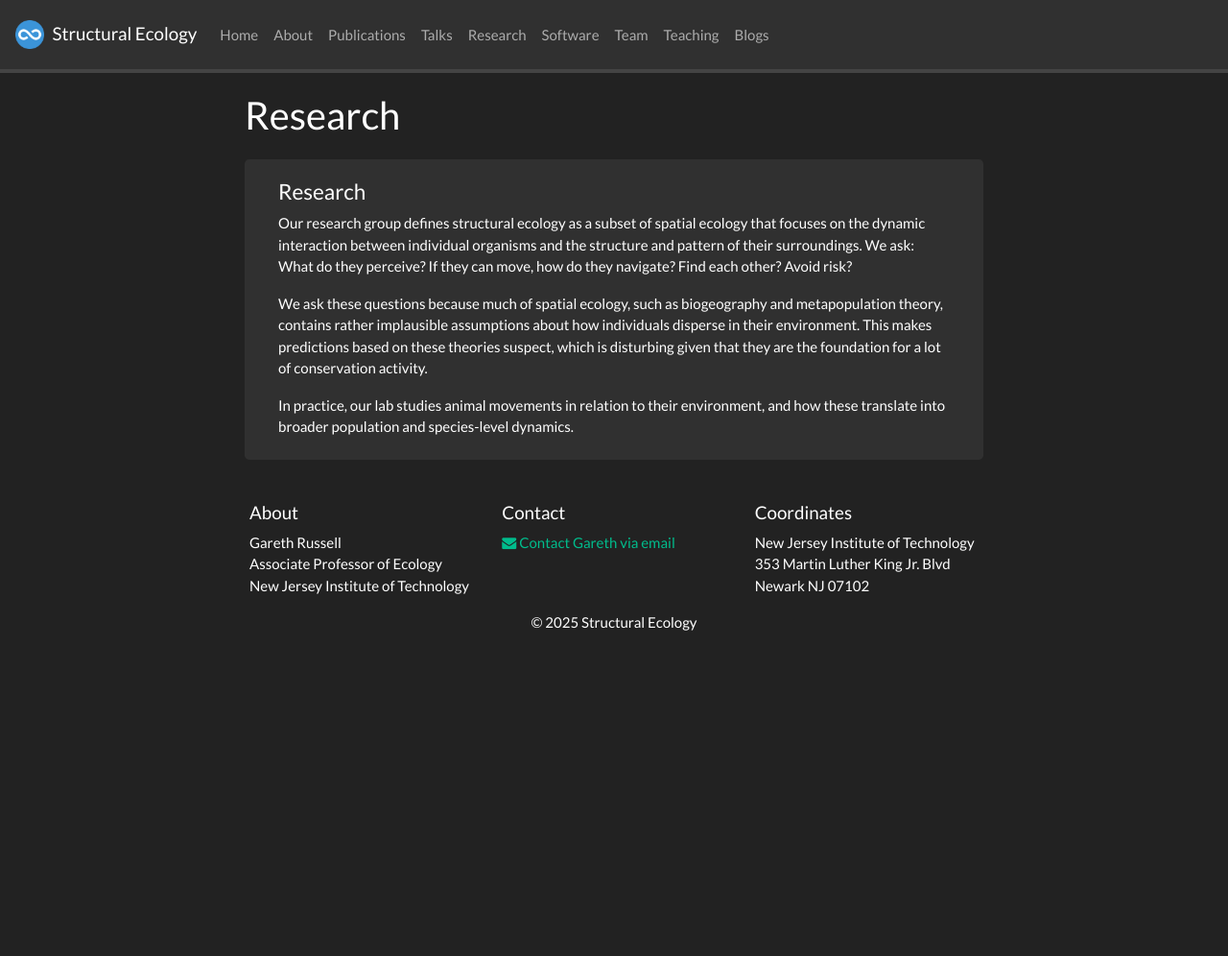
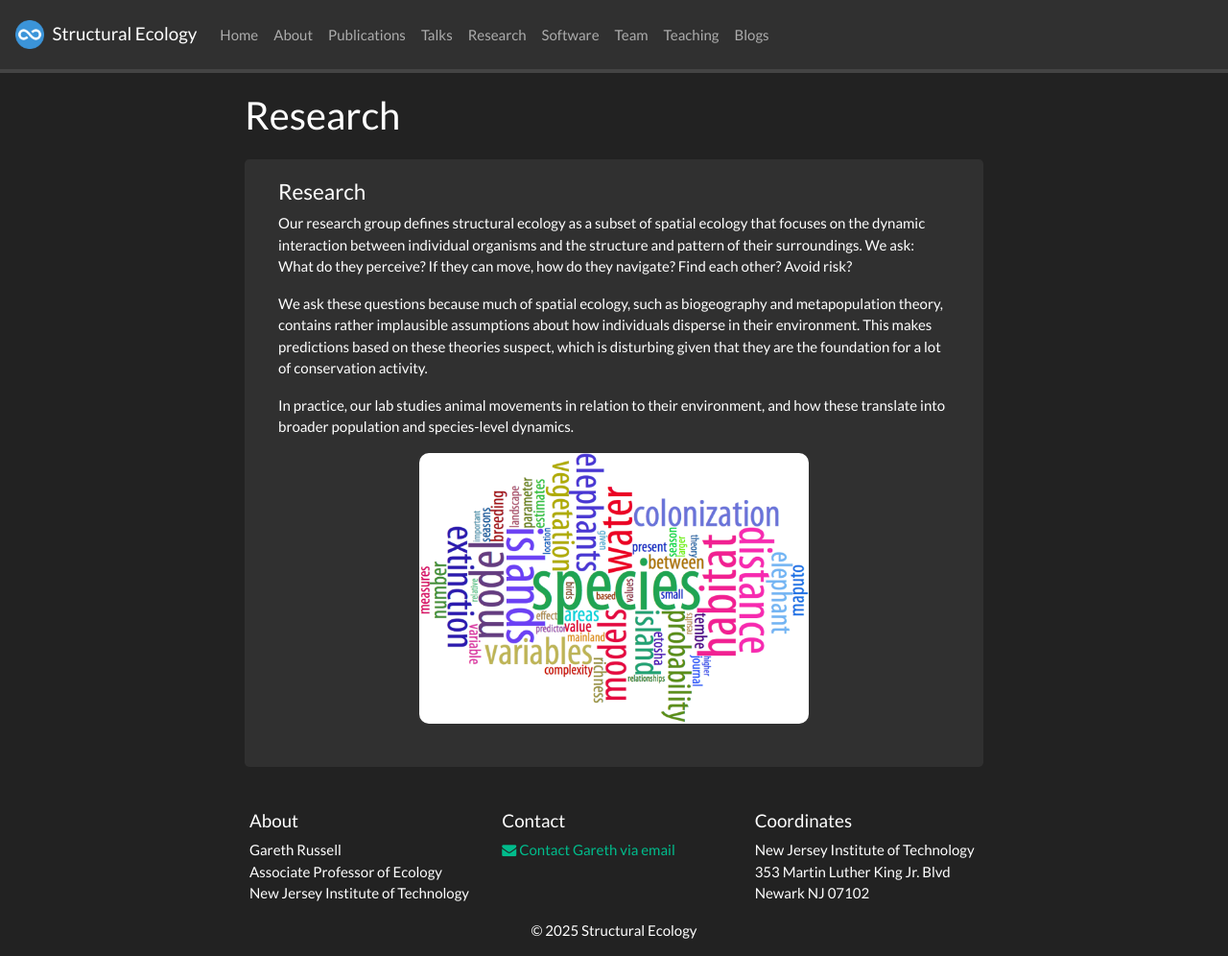
Before and after one commit to garethrussell/uel, a Jekyll site: the page built from _pages/research.md, in a window 1280 px wide and 996 px high. Shown: the whole window at 96% size. Built offline with Jekyll 4.4.1, drawn with Linux system fonts in a browser that asks for light colours; nearby versions of some CDN libraries; a style sheet for code colours, icons or effects is not loaded.

Commit message:
wordcloud

```diff
--- a/_pages/research.md
+++ b/_pages/research.md
@@ -41,5 +41,15 @@ Our research group defines structural ecology as a subset of spatial ecology tha
 We ask these questions because much of spatial ecology, such as biogeography and metapopulation theory, contains rather implausible assumptions about how individuals disperse in their environment. This makes predictions based on these theories suspect, which is disturbing given that they are the foundation for a lot of conservation activity.
 
 In practice, our lab studies animal movements in relation to their environment, and how these translate into broader population and species-level dynamics.
+
+<div class="container">
+<div class="row">
+<center>
+<img src="{{ site.url }}{{ site.baseurl }}/images/wordcloud.png" width="60%"/>
+</center>
 </div>
 </div>
+<br/>
+
+</div>
+</div>
```
Also changed, not shown: images/wordcloud.png (added).
